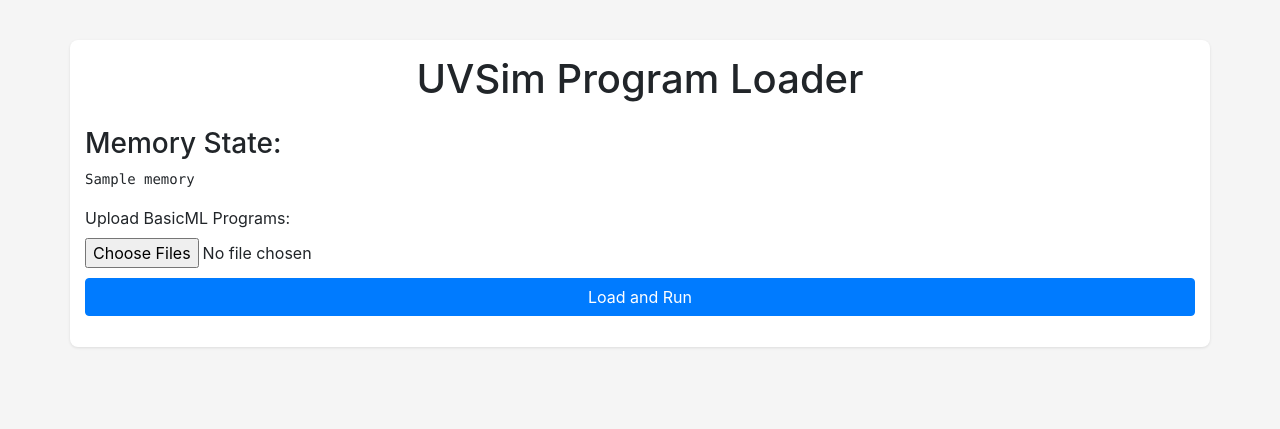
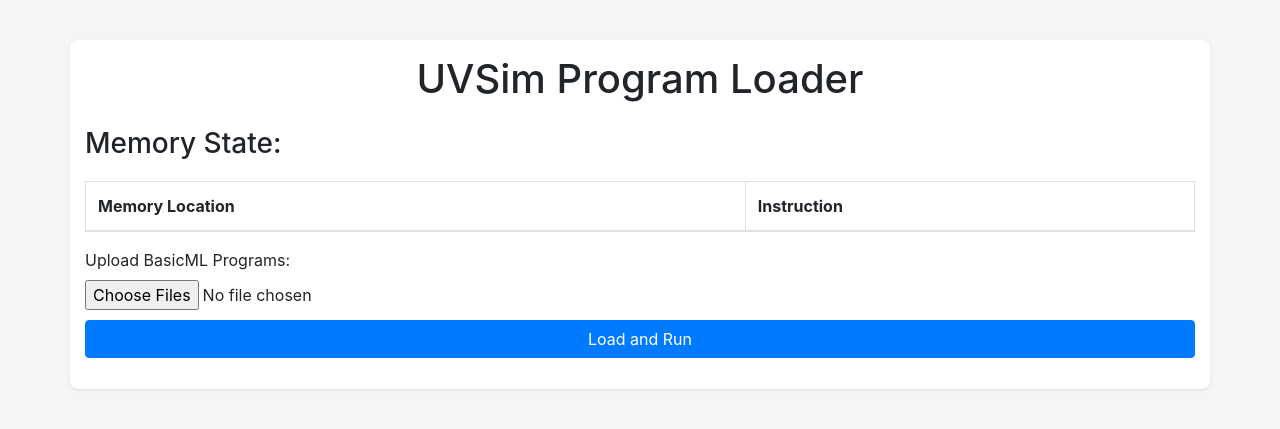
Before and after one commit to dchamp16/group-a-cs2450, a Flask app: template templates/index.html in a window 1280 px wide. Shown: the top 429 px of the page. Run offline with Flask 3, Linux system fonts and the light colour scheme; the template is opened without the code that fills it: most values are stand-ins (such as "Sample title", 1, 10 or a date in 2020); lists and menus that the app fills with data are empty; some libraries are stand-ins or nearby versions.

Commit message:
update
output fixed
made the output table

```diff
--- a/app.py
+++ b/app.py
@@ -7,13 +7,6 @@ app.secret_key = os.urandom(24)  # Replace with a randomly generated key
 
 # Initialize the simulator globally
 uv_sim = UVSim()
-
-# Register the custom filter
-@app.template_filter('enumerate')
-def do_enumerate(iterable):
-    return enumerate(iterable)
-
-app.jinja_env.filters['enumerate'] = do_enumerate
 
 @app.route('/', methods=['GET', 'POST'])
 def index():
@@ -74,7 +67,7 @@ def index():
             input_prompt = 'first'
         elif session.get('input_step') == 2:
             input_prompt = 'second'
-    return render_template('index.html', memory=memory, input_required=input_required, operand=operand, message=message, input_prompt=input_prompt)
+    return render_template('index.html', memory=memory, input_required=input_required, operand=operand, message=message, input_prompt=input_prompt, enumerate=enumerate)
 
 if __name__ == '__main__':
     app.run(debug=True)
--- /dev/null
+++ b/static/css/style.css
@@ -0,0 +1,26 @@
+body {
+    padding-top: 40px;
+    padding-bottom: 40px;
+    background-color: #f5f5f5;
+}
+.container {
+    padding: 15px;
+    background: white;
+    border-radius: 8px;
+    box-shadow: 0 1px 3px rgba(0,0,0,.1);
+}
+.form-control, .btn {
+    margin-top: 10px;
+}
+.table-container {
+    margin-top: 20px;
+    max-height: 400px;
+    overflow-y: auto;
+    position: relative;
+}
+.table-container thead th {
+    position: sticky;
+    top: 0;
+    background: white;
+    z-index: 1;
+}
--- a/templates/index.html
+++ b/templates/index.html
@@ -5,29 +5,32 @@
     <meta name="viewport" content="width=device-width, initial-scale=1.0">
     <title>UVSim Simulator</title>
     <link href="https://maxcdn.bootstrapcdn.com/bootstrap/4.0.0/css/bootstrap.min.css" rel="stylesheet">
-    <style>
-        body {
-            padding-top: 40px;
-            padding-bottom: 40px;
-            background-color: #f5f5f5;
-        }
-        .container {
-            padding: 15px;
-            background: white;
-            border-radius: 8px;
-            box-shadow: 0 1px 3px rgba(0,0,0,.1);
-        }
-        .form-control, .btn {
-            margin-top: 10px;
-        }
-    </style>
+    <link href="../static/css/style.css" rel="stylesheet">
 </head>
 <body>
 <div class="container">
     <h1 class="text-center mb-4">UVSim Program Loader</h1>
 
     <h3>Memory State:</h3>
-    <pre>{{ memory }}</pre>
+    <div class="table-container">
+        <table class="table table-bordered">
+            <thead>
+            <tr>
+                <th scope="col">Memory Location</th>
+                <th scope="col">Instruction</th>
+            </tr>
+            </thead>
+            <tbody>
+            {% for i, instruction in enumerate(memory) %}
+            <tr>
+                <td>{{ i }}</td>
+                <td>{{ instruction }}</td>
+            </tr>
+            {% endfor %}
+            </tbody>
+        </table>
+    </div>
+
     {% if message %}
     <div class="alert alert-info">{{ message }}</div>
     {% endif %}
```
